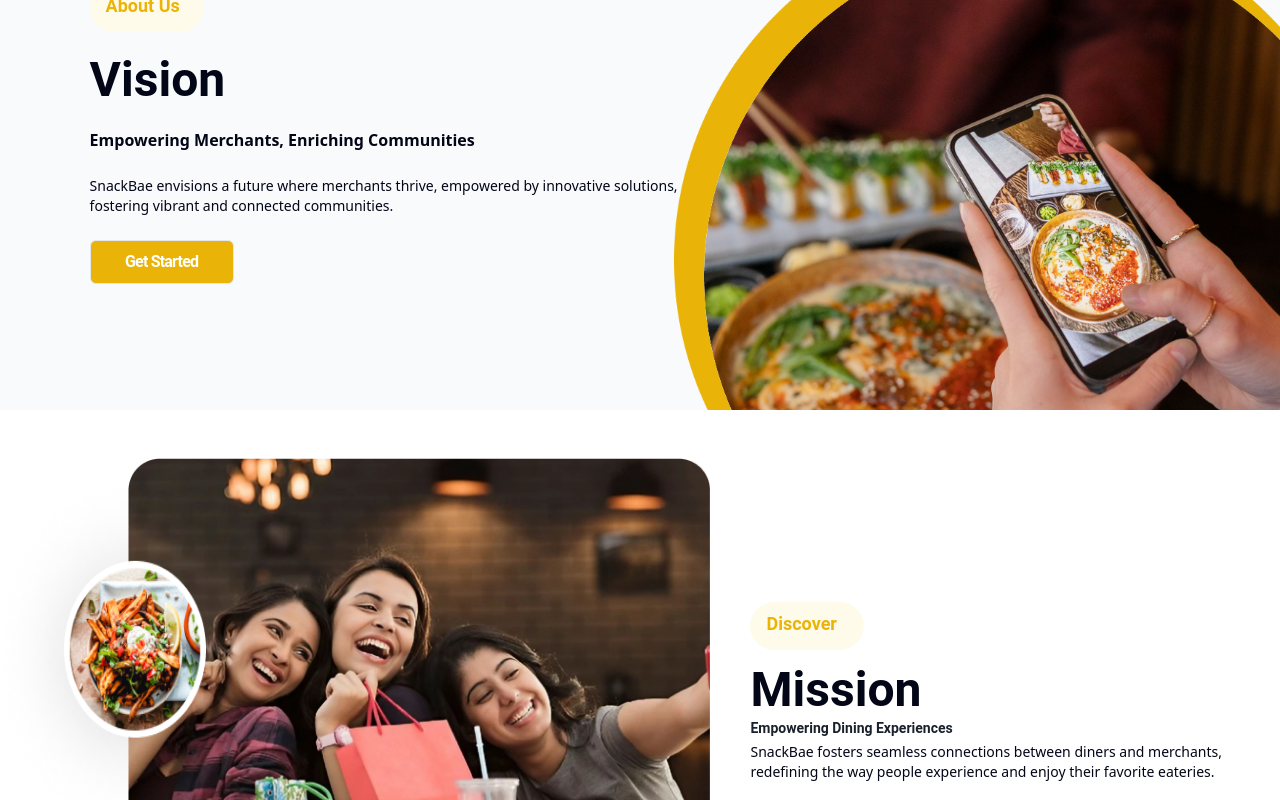
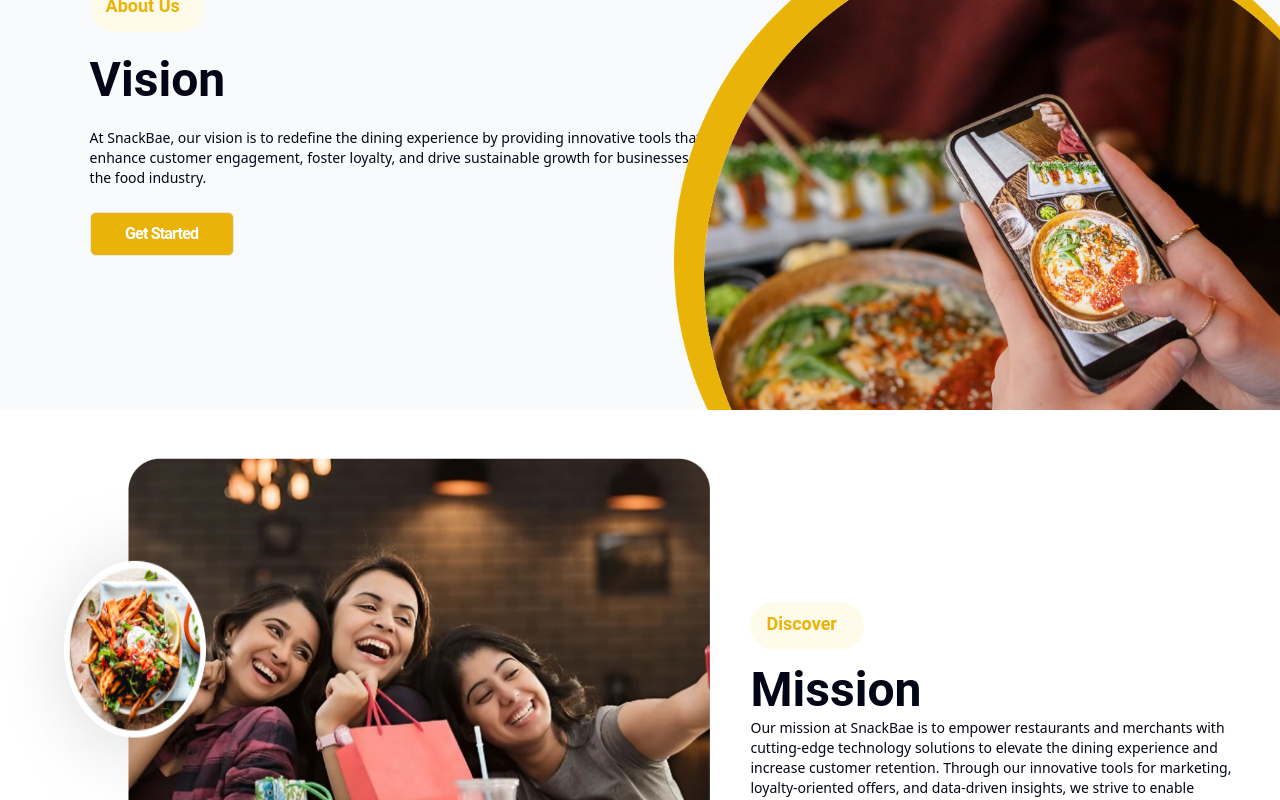
Before and after one commit to snackbae23/web, a React (Create React App) app: page /aboutUs in a window 1280 px wide. Shown: the part 240-1040 px from the top of the page. Built offline with nearby package versions, Linux system fonts and the light colour scheme.

Commit message:
Update AboutUs.jsx

```diff
--- a/src/Pages/AboutUs.jsx
+++ b/src/Pages/AboutUs.jsx
@@ -8,6 +8,7 @@
 import bg5 from "../assets/bg-5.png";
 import app from "../assets/appstore.png";
 import team from "../Components/Team";
+import { Link } from "react-router-dom";
 
 const AboutUs = () => {
   return (
@@ -29,14 +30,13 @@
             <div className="text-[#020617] text-2xl lg:text-5xl  font-roboto font-semibold">
               Vision
             </div>
-            <div className="font-opensans font-bold text-[#020617] -tracking-[2%] xl:text:lg">
+            {/* <div className="font-opensans font-bold text-[#020617] -tracking-[2%] xl:text:lg">
               Empowering Merchants, Enriching Communities
-            </div>
+            </div> */}
             <div className="font-normal text-sm text-[#020617] w-full font-opensans -tracking-[2%] xl:text-lg text-center lg:text-left mx-auto lg:mx-0">
-              SnackBae envisions a future where merchants thrive, empowered by innovative solutions, fostering vibrant and connected communities.
-            </div>
+              At SnackBae, our vision is to redefine the dining experience by providing innovative tools that enhance customer engagement, foster loyalty, and drive sustainable growth for businesses in the food industry.            </div>
             <button className="mx-auto lg:mx-0 w-36 h-11 bg-[#EAB308] border rounded-md px-5 py-3 flex justify-center items-center text-[#ffffff] font-roboto text-base font-semibold tracking-tighter ">
-              Get Started
+              <Link to="/">Get Started</Link>
             </button>
           </div>
 
@@ -86,10 +86,9 @@
               <div className="text-[#020617] text-5xl font-roboto font-semibold mt-4 mb-1">
                 Mission
               </div>
-              <div className="font-roboto text-sm mb-1 font-semibold">Empowering Dining Experiences</div>
+              {/* <div className="font-roboto text-sm mb-1 font-semibold">Empowering Dining Experiences</div> */}
               <div className="font-normal text-sm text-[#020617] w-[31.875rem] font-opensans -tracking-[2%]">
-                SnackBae fosters seamless connections between diners and merchants, redefining the way people experience and enjoy their favorite eateries.
-              </div>
+                Our mission at SnackBae is to empower restaurants and merchants with cutting-edge technology solutions to elevate the dining experience and increase customer retention. Through our innovative tools for marketing, loyalty-oriented offers, and data-driven insights, we strive to enable businesses to thrive in an ever-evolving landscape while delighting customers with personalized and memorable experiences.              </div>
             </div>
           </div>
         </div>
@@ -130,7 +129,7 @@
             </div>
           </div>
           <div className="lg:mx-24 mt-8 mx-5">
-            <TeamSlider team={team} size={295}/>
+            <TeamSlider team={team} size={295} />
           </div>
         </div>
 
```
